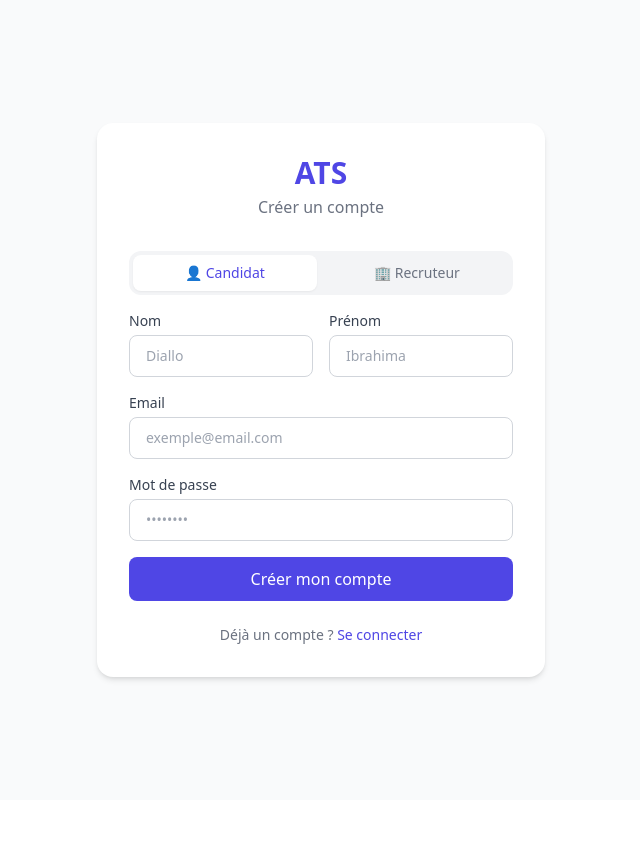
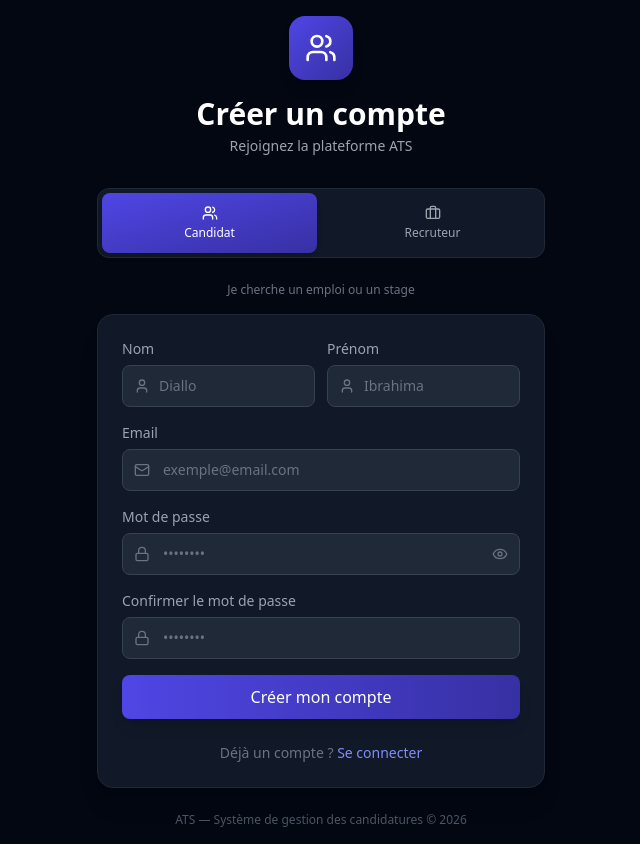
Before and after one commit to youngcoder221/PFC-ATS-ICAGI, a React (Vite) app in the folder ats-frontend/: page /register in a window 1280 px wide. Shown: the whole page, without its empty margins (319-959 px from the left). Before the commit the page ends 800 px from the top, so only its background shows below. Built offline with nearby package versions, Linux system fonts and the light colour scheme.

Commit message:
feat: redesign page Register avec dark theme et validation

```diff
--- a/ats-frontend/src/pages/Register.jsx
+++ b/ats-frontend/src/pages/Register.jsx
@@ -1,16 +1,39 @@
 import { useState } from 'react'
 import { useNavigate, Link } from 'react-router-dom'
+import { Eye, EyeOff, Lock, Mail, User, Briefcase, Users, Shield } from 'lucide-react'
 import api from '../services/api'
 
+const roles = [
+  {
+    key: 'candidat',
+    label: 'Candidat',
+    icon: Users,
+    color: 'from-indigo-600 to-indigo-800',
+    description: 'Je cherche un emploi ou un stage',
+  },
+  {
+    key: 'recruteur',
+    label: 'Recruteur',
+    icon: Briefcase,
+    color: 'from-teal-600 to-teal-800',
+    description: 'Je recrute des candidats',
+  },
+]
+
 export default function Register() {
+  const [roleActif, setRoleActif] = useState('candidat')
   const [form, setForm] = useState({
     nom: '', prenom: '', email: '',
-    motDePasse: '', role: 'candidat', poste: ''
+    motDePasse: '', confirmer: '', poste: ''
   })
-  const [erreur,   setErreur]   = useState('')
-  const [succes,   setSucces]   = useState('')
-  const [loading,  setLoading]  = useState(false)
+  const [showPwd, setShowPwd]   = useState(false)
+  const [erreur, setErreur]     = useState('')
+  const [succes, setSucces]     = useState('')
+  const [loading, setLoading]   = useState(false)
   const navigate                = useNavigate()
+
+  const role = roles.find(r => r.key === roleActif)
+  const Icon = role.icon
 
   const handleChange = (e) => {
     setForm({ ...form, [e.target.name]: e.target.value })
@@ -18,12 +41,27 @@ export default function Register() {
 
   const handleSubmit = async (e) => {
     e.preventDefault()
-    setLoading(true)
     setErreur('')
     setSucces('')
+
+    if (form.motDePasse !== form.confirmer) {
+      return setErreur('❌ Les mots de passe ne correspondent pas')
+    }
+    if (form.motDePasse.length < 6) {
+      return setErreur('❌ Mot de passe trop court (minimum 6 caractères)')
+    }
+
+    setLoading(true)
     try {
-      await api.post('/auth/inscription', form)
-      setSucces('✅ Compte créé ! Redirection...')
+      await api.post('/auth/inscription', {
+        nom:        form.nom,
+        prenom:     form.prenom,
+        email:      form.email,
+        motDePasse: form.motDePasse,
+        role:       roleActif,
+        poste:      form.poste || null,
+      })
+      setSucces('✅ Compte créé avec succès ! Redirection...')
       setTimeout(() => navigate('/login'), 1500)
     } catch (err) {
       setErreur(err.response?.data?.message || '❌ Erreur lors de l\'inscription')
@@ -33,51 +71,66 @@ export default function Register() {
   }
 
   return (
-    <div className="min-h-screen bg-gray-50 flex items-center justify-center py-8">
-      <div className="bg-white p-8 rounded-2xl shadow-md w-full max-w-md">
+    <div className="min-h-screen bg-gray-950 flex items-center justify-center p-4">
+      <div className="w-full max-w-md">
 
-        {/* Header */}
+        {/* Logo */}
         <div className="text-center mb-8">
-          <h1 className="text-3xl font-bold text-indigo-600">ATS</h1>
-          <p className="text-gray-500 mt-1">Créer un compte</p>
+          <div className={`inline-flex items-center justify-center w-16 h-16 rounded-2xl bg-gradient-to-br ${role.color} mb-4 shadow-lg`}>
+            <Icon className="w-8 h-8 text-white" />
           </div>
+          <h1 className="text-3xl font-bold text-white">Créer un compte</h1>
+          <p className="text-gray-400 mt-1 text-sm">Rejoignez la plateforme ATS</p>
+        </div>
+
+        {/* Sélecteur rôle */}
+        <div className="flex gap-2 mb-6 bg-gray-900 p-1 rounded-xl border border-gray-800">
+          {roles.map(r => {
+            const RIcon = r.icon
+            return (
+              <button
+                key={r.key}
+                type="button"
+                onClick={() => { setRoleActif(r.key); setErreur('') }}
+                className={`flex-1 flex flex-col items-center gap-1 py-3 px-2 rounded-lg text-xs font-medium transition-all ${
+                  roleActif === r.key
+                    ? `bg-gradient-to-br ${r.color} text-white shadow-md`
+                    : 'text-gray-400 hover:text-white'
+                }`}
+              >
+                <RIcon className="w-4 h-4" />
+                {r.label}
+              </button>
+            )
+          })}
+        </div>
+
+        {/* Description rôle */}
+        <p className="text-center text-gray-500 text-xs mb-4">{role.description}</p>
+
+        {/* Carte formulaire */}
+        <div className="bg-gray-900 border border-gray-800 rounded-2xl p-6 shadow-xl">
 
           {/* Messages */}
           {erreur && (
-          <div className="bg-red-50 text-red-600 px-4 py-3 rounded-lg mb-4 text-sm">
+            <div className="bg-red-900/30 border border-red-700 text-red-400 px-4 py-3 rounded-lg mb-4 text-sm">
               {erreur}
             </div>
           )}
           {succes && (
-          <div className="bg-green-50 text-green-700 px-4 py-3 rounded-lg mb-4 text-sm">
+            <div className="bg-green-900/30 border border-green-700 text-green-400 px-4 py-3 rounded-lg mb-4 text-sm">
               {succes}
             </div>
           )}
 
-        {/* Formulaire */}
           <form onSubmit={handleSubmit} className="space-y-4">
 
-          {/* Rôle */}
-          <div className="flex gap-2 p-1 bg-gray-100 rounded-xl">
-            {['candidat', 'recruteur'].map(r => (
-              <button
-                key={r}
-                type="button"
-                onClick={() => setForm({...form, role: r})}
-                className={`flex-1 py-2 rounded-lg text-sm font-medium transition capitalize ${
-                  form.role === r
-                    ? 'bg-white text-indigo-600 shadow-sm'
-                    : 'text-gray-500'
-                }`}
-              >
-                {r === 'candidat' ? '👤 Candidat' : '🏢 Recruteur'}
-              </button>
-            ))}
-          </div>
-
-          <div className="grid grid-cols-2 gap-4">
+            {/* Nom + Prénom */}
+            <div className="grid grid-cols-2 gap-3">
               <div>
-              <label className="block text-sm font-medium text-gray-700 mb-1">Nom</label>
+                <label className="block text-sm font-medium text-gray-400 mb-1.5">Nom</label>
+                <div className="relative">
+                  <User className="absolute left-3 top-1/2 -translate-y-1/2 w-4 h-4 text-gray-500" />
                   <input
                     type="text"
                     name="nom"
@@ -85,11 +138,14 @@ export default function Register() {
                     onChange={handleChange}
                     placeholder="Diallo"
                     required
-                className="w-full border border-gray-300 rounded-lg px-4 py-2.5 text-sm focus:outline-none focus:ring-2 focus:ring-indigo-500"
+                    className="w-full bg-gray-800 border border-gray-700 text-white rounded-lg pl-9 pr-3 py-2.5 text-sm placeholder-gray-500 focus:outline-none focus:ring-2 focus:ring-indigo-500"
                   />
                 </div>
+              </div>
               <div>
-              <label className="block text-sm font-medium text-gray-700 mb-1">Prénom</label>
+                <label className="block text-sm font-medium text-gray-400 mb-1.5">Prénom</label>
+                <div className="relative">
+                  <User className="absolute left-3 top-1/2 -translate-y-1/2 w-4 h-4 text-gray-500" />
                   <input
                     type="text"
                     name="prenom"
@@ -97,13 +153,17 @@ export default function Register() {
                     onChange={handleChange}
                     placeholder="Ibrahima"
                     required
-                className="w-full border border-gray-300 rounded-lg px-4 py-2.5 text-sm focus:outline-none focus:ring-2 focus:ring-indigo-500"
+                    className="w-full bg-gray-800 border border-gray-700 text-white rounded-lg pl-9 pr-3 py-2.5 text-sm placeholder-gray-500 focus:outline-none focus:ring-2 focus:ring-indigo-500"
                   />
                 </div>
               </div>
+            </div>
 
+            {/* Email */}
             <div>
-            <label className="block text-sm font-medium text-gray-700 mb-1">Email</label>
+              <label className="block text-sm font-medium text-gray-400 mb-1.5">Email</label>
+              <div className="relative">
+                <Mail className="absolute left-3 top-1/2 -translate-y-1/2 w-4 h-4 text-gray-500" />
                 <input
                   type="email"
                   name="email"
@@ -111,53 +171,99 @@ export default function Register() {
                   onChange={handleChange}
                   placeholder="exemple@email.com"
                   required
-              className="w-full border border-gray-300 rounded-lg px-4 py-2.5 text-sm focus:outline-none focus:ring-2 focus:ring-indigo-500"
+                  className="w-full bg-gray-800 border border-gray-700 text-white rounded-lg pl-10 pr-4 py-2.5 text-sm placeholder-gray-500 focus:outline-none focus:ring-2 focus:ring-indigo-500"
                 />
               </div>
-
-          <div>
-            <label className="block text-sm font-medium text-gray-700 mb-1">Mot de passe</label>
-            <input
-              type="password"
-              name="motDePasse"
-              value={form.motDePasse}
-              onChange={handleChange}
-              placeholder="••••••••"
-              required
-              className="w-full border border-gray-300 rounded-lg px-4 py-2.5 text-sm focus:outline-none focus:ring-2 focus:ring-indigo-500"
-            />
             </div>
 
-          {/* Poste — uniquement pour recruteur */}
-          {form.role === 'recruteur' && (
+            {/* Poste — recruteur uniquement */}
+            {roleActif === 'recruteur' && (
               <div>
-              <label className="block text-sm font-medium text-gray-700 mb-1">Poste occupé</label>
+                <label className="block text-sm font-medium text-gray-400 mb-1.5">Poste occupé</label>
+                <div className="relative">
+                  <Shield className="absolute left-3 top-1/2 -translate-y-1/2 w-4 h-4 text-gray-500" />
                   <input
                     type="text"
                     name="poste"
                     value={form.poste}
                     onChange={handleChange}
                     placeholder="ex: Directeur RH"
-                className="w-full border border-gray-300 rounded-lg px-4 py-2.5 text-sm focus:outline-none focus:ring-2 focus:ring-indigo-500"
+                    className="w-full bg-gray-800 border border-gray-700 text-white rounded-lg pl-10 pr-4 py-2.5 text-sm placeholder-gray-500 focus:outline-none focus:ring-2 focus:ring-indigo-500"
                   />
+                </div>
               </div>
             )}
 
+            {/* Mot de passe */}
+            <div>
+              <label className="block text-sm font-medium text-gray-400 mb-1.5">Mot de passe</label>
+              <div className="relative">
+                <Lock className="absolute left-3 top-1/2 -translate-y-1/2 w-4 h-4 text-gray-500" />
+                <input
+                  type={showPwd ? 'text' : 'password'}
+                  name="motDePasse"
+                  value={form.motDePasse}
+                  onChange={handleChange}
+                  placeholder="••••••••"
+                  required
+                  className="w-full bg-gray-800 border border-gray-700 text-white rounded-lg pl-10 pr-10 py-2.5 text-sm placeholder-gray-500 focus:outline-none focus:ring-2 focus:ring-indigo-500"
+                />
+                <button
+                  type="button"
+                  onClick={() => setShowPwd(!showPwd)}
+                  className="absolute right-3 top-1/2 -translate-y-1/2 text-gray-500 hover:text-gray-300 transition"
+                >
+                  {showPwd ? <EyeOff className="w-4 h-4" /> : <Eye className="w-4 h-4" />}
+                </button>
+              </div>
+            </div>
+
+            {/* Confirmer mot de passe */}
+            <div>
+              <label className="block text-sm font-medium text-gray-400 mb-1.5">Confirmer le mot de passe</label>
+              <div className="relative">
+                <Lock className="absolute left-3 top-1/2 -translate-y-1/2 w-4 h-4 text-gray-500" />
+                <input
+                  type={showPwd ? 'text' : 'password'}
+                  name="confirmer"
+                  value={form.confirmer}
+                  onChange={handleChange}
+                  placeholder="••••••••"
+                  required
+                  className={`w-full bg-gray-800 border text-white rounded-lg pl-10 pr-4 py-2.5 text-sm placeholder-gray-500 focus:outline-none focus:ring-2 focus:ring-indigo-500 ${
+                    form.confirmer && form.motDePasse !== form.confirmer
+                      ? 'border-red-700'
+                      : 'border-gray-700'
+                  }`}
+                />
+              </div>
+              {form.confirmer && form.motDePasse !== form.confirmer && (
+                <p className="text-red-400 text-xs mt-1">Les mots de passe ne correspondent pas</p>
+              )}
+            </div>
+
+            {/* Bouton */}
             <button
               type="submit"
               disabled={loading}
-            className="w-full bg-indigo-600 text-white py-2.5 rounded-lg font-medium hover:bg-indigo-700 transition disabled:opacity-50"
+              className={`w-full bg-gradient-to-r ${role.color} text-white py-2.5 rounded-lg font-medium hover:opacity-90 transition-all shadow-lg disabled:opacity-50 mt-2`}
             >
-            {loading ? 'Création...' : 'Créer mon compte'}
+              {loading ? 'Création du compte...' : 'Créer mon compte'}
             </button>
           </form>
 
-        {/* Lien connexion */}
+          {/* Lien login */}
           <p className="text-center text-sm text-gray-500 mt-6">
             Déjà un compte ?{' '}
-          <Link to="/login" className="text-indigo-600 font-medium hover:underline">
+            <Link to="/login" className="text-indigo-400 font-medium hover:underline">
               Se connecter
             </Link>
+          </p>
+        </div>
+
+        {/* Footer */}
+        <p className="text-center text-xs text-gray-600 mt-6">
+          ATS — Système de gestion des candidatures © 2026
         </p>
       </div>
     </div>
```
Lines whose indentation alone changed are shown as unchanged.
